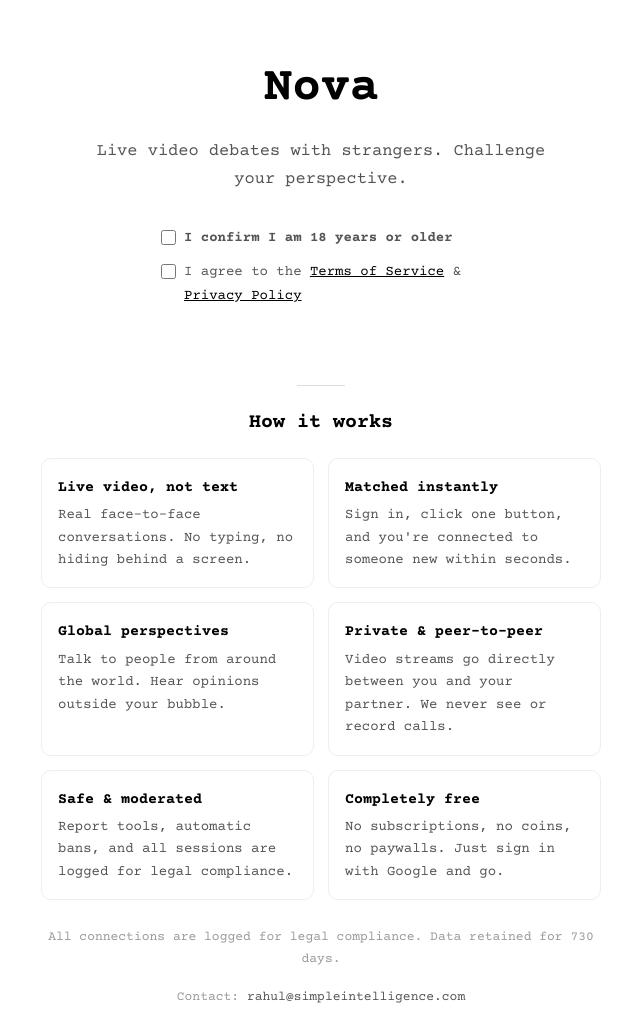
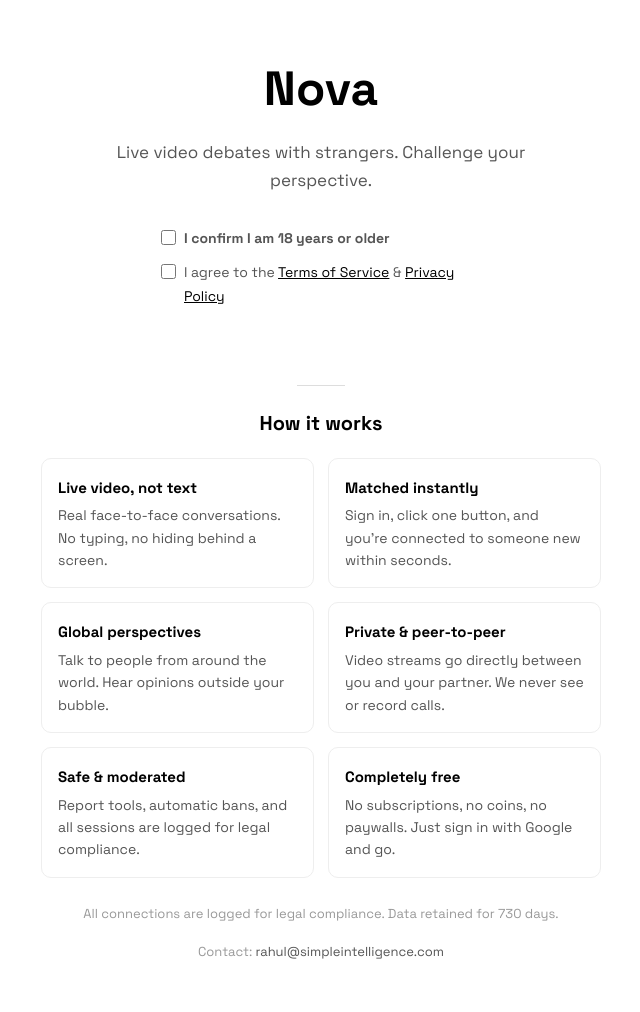
Before and after one commit to simpleintel/nova, a Flask app: page / in a window 1280 px wide. Shown: the whole page, without its empty margins (319-959 px from the left). Run offline with Flask 3, Linux system fonts and the light colour scheme; some libraries are stand-ins or nearby versions.

Commit message:
Switch to Space Grotesk font

```diff
--- a/templates/index.html
+++ b/templates/index.html
@@ -8,7 +8,7 @@
 <meta name="keywords" content="debate with strangers, online debate platform, discuss topics with strangers, talk to strangers about ideas, live discussion platform, video debate platform, random discussion chat, debate random people online, public discussion video chat, hear different opinions online, talk to people with different views, philosophy discussion online, global discussion platform, live conversation with strangers, anonymous discussion platform, peer to peer discussion platform, intellectual conversation online, challenge your perspective, real time debate platform, civil debate online, structured online discussions, meet people to debate ideas, global opinion exchange, open discussion video platform">
 <link rel="preconnect" href="https://fonts.googleapis.com">
 <link rel="preconnect" href="https://fonts.gstatic.com" crossorigin>
-<link href="https://fonts.googleapis.com/css2?family=Courier+Prime:wght@400;700&display=swap" rel="stylesheet">
+<link href="https://fonts.googleapis.com/css2?family=Space+Grotesk:wght@400;500;600;700&display=swap" rel="stylesheet">
 <!-- Google Ads (gtag.js) -->
 <script async src="https://www.googletagmanager.com/gtag/js?id=AW-676753769"></script>
 <script>
@@ -39,7 +39,7 @@ function gtag_report_conversion(url) {
   --br:#ccc;
 }
 html,body{height:100%;overflow:hidden}
-body{font:17px/1.7 'Courier Prime','Courier New',Courier,monospace;background:#fff;color:var(--tx)}
+body{font:16px/1.7 'Space Grotesk',-apple-system,BlinkMacSystemFont,'Segoe UI',Roboto,sans-serif;background:#fff;color:var(--tx)}
 
 .s{display:none;height:100%;width:100%;position:relative;overflow-y:auto}.s.on{display:flex}
 
```
